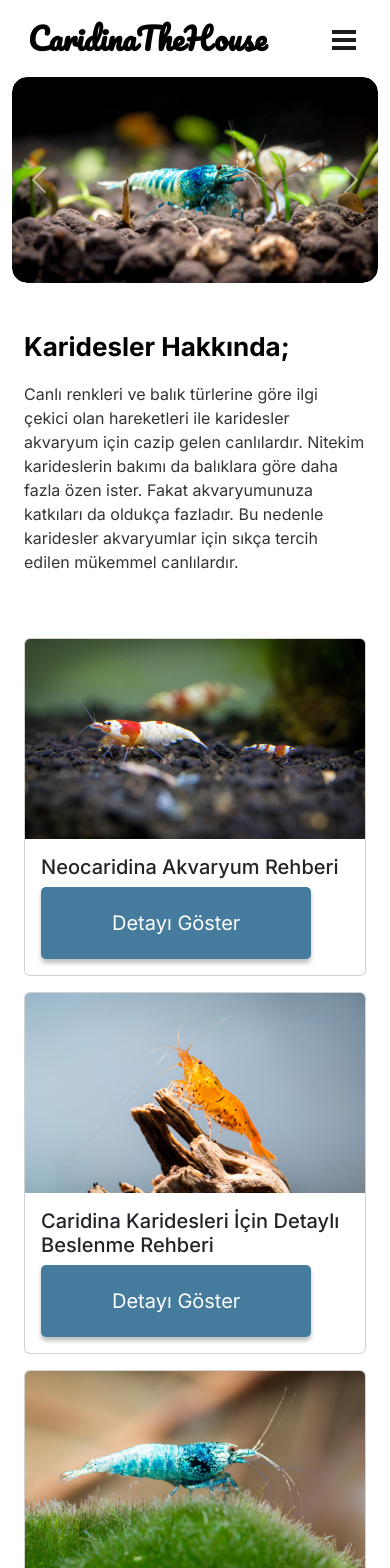
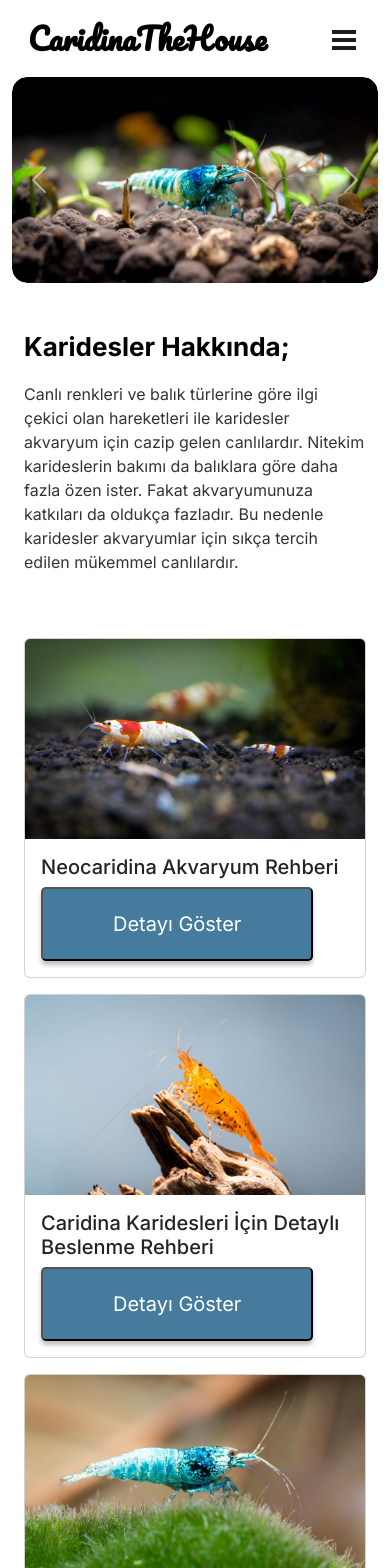
Before and after one commit to kocserhatt/caridinaTheHouse, a Next.js app: page / in a window 390 px wide. Shown: the top 1568 px of the page. Built offline with nearby package versions, Linux system fonts and the light colour scheme; a web font is replaced by a local one.

Commit message:
yeni postlar eklendi ve düzenlemeler yapıldı

```diff
--- a/src/app/header.css
+++ b/src/app/header.css
@@ -95,7 +95,7 @@
         display: flex;
         gap: 20px;
     }
-    .btn {
+    .btnn {
         color: #FFF;
         font-size: 20px;
         font-weight: 400;
@@ -104,7 +104,7 @@
         box-shadow: 0px 4px 4px 0px rgba(0, 0, 0, 0.25);
         padding: 20px 70px;
     }
-    .btn-ghost {
+    .btnn-ghost {
         border: 1px solid #457B9D;
         background: rgba(69, 123, 157, 0.10);
         color: #457B9D;
--- a/src/app/post/page.jsx
+++ b/src/app/post/page.jsx
@@ -23,7 +23,7 @@ export default function ProductPage() {
                 <div className="card-body">
                   <h5 className="card-title">{product.title}</h5>
                   <Link href={`/post/${product.slug}`} legacyBehavior>
-                      <button className='btn'>Detayı Göster</button>
+                      <button className='btnn'>Detayı Göster</button>
                   </Link>
 
                 </div>
```
